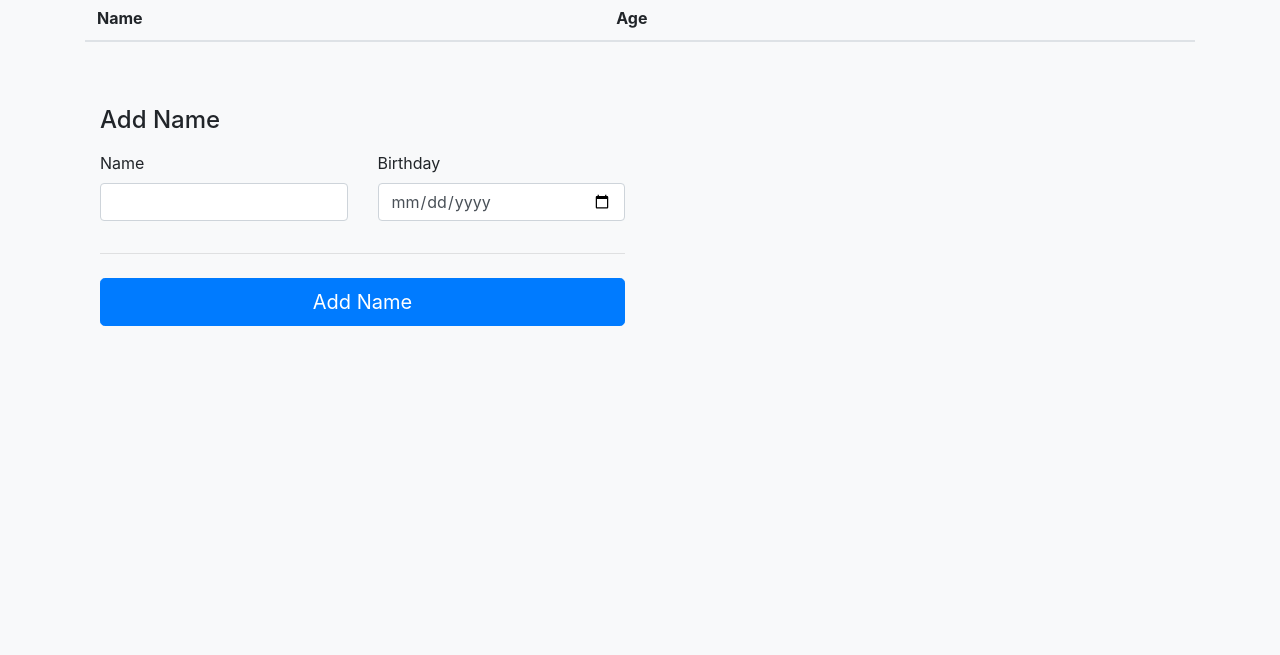
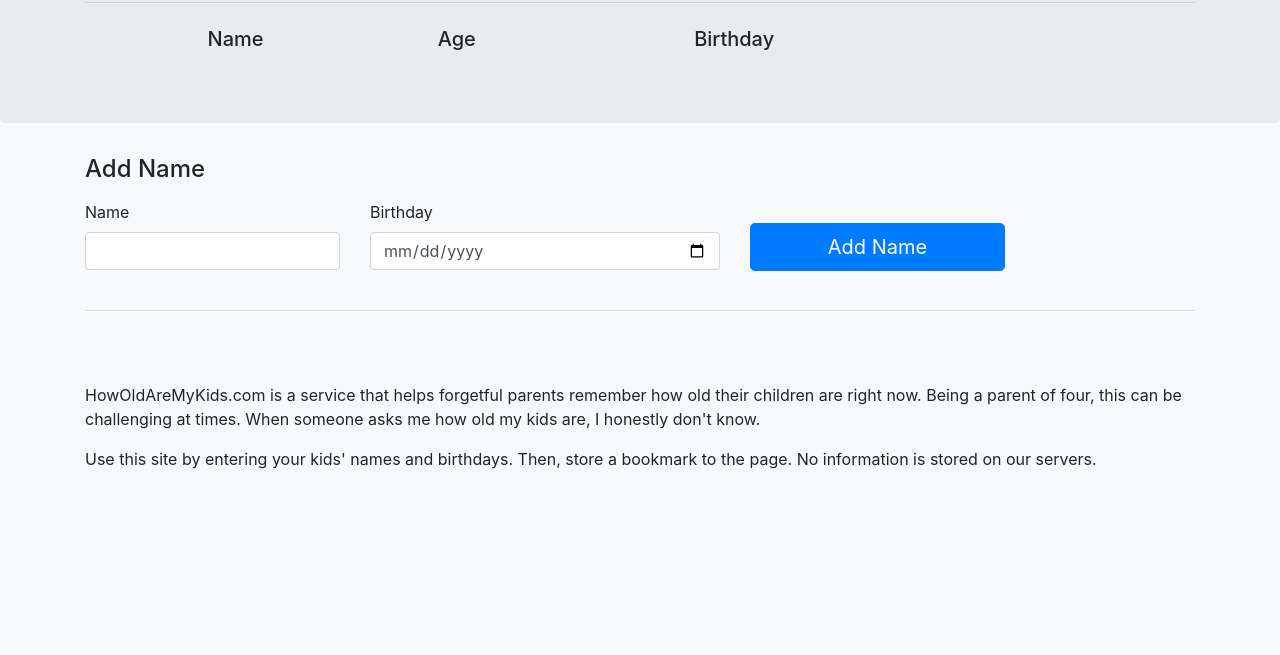
Before and after one commit to bthoman/how-old, a plain HTML site: page index.html in a window 1280 px wide. Shown: the part 145-800 px from the top of the page. Drawn offline with nearby package versions, Linux system fonts and the light colour scheme.

Commit message:
formatting and adding text for google.

```diff
--- a/index.html
+++ b/index.html
@@ -1,5 +1,7 @@
 <html>
+
 <head>
+
     <script async src="//pagead2.googlesyndication.com/pagead/js/adsbygoogle.js"></script>
     <script> (adsbygoogle = window.adsbygoogle || []).push({
             google_ad_client: "ca-pub-1110814073017760",
@@ -7,49 +9,66 @@
         });
     </script>
 
+    <script src="https://cdnjs.cloudflare.com/ajax/libs/moment.js/2.22.2/moment.js"></script>
+    <script src="https://cdnjs.cloudflare.com/ajax/libs/moment.js/2.22.2/locale/es-us.js"></script>
     <title>How Old</title>
-        <link rel="stylesheet" href="https://stackpath.bootstrapcdn.com/bootstrap/4.1.1/css/bootstrap.min.css" integrity="sha384-WskhaSGFgHYWDcbwN70/dfYBj47jz9qbsMId/iRN3ewGhXQFZCSftd1LZCfmhktB" crossorigin="anonymous">
+    <link rel="stylesheet" href="https://stackpath.bootstrapcdn.com/bootstrap/4.1.1/css/bootstrap.min.css" integrity="sha384-WskhaSGFgHYWDcbwN70/dfYBj47jz9qbsMId/iRN3ewGhXQFZCSftd1LZCfmhktB"
+        crossorigin="anonymous">
 
 
 </head>
 
 <body class="bg-light" onload="onLoad()">
+    <div class="jumbotron">
 
         <div class="container">
-              <div class="py-5 text-center">
-                <h2>HELP?!</h2>
-                <p class="lead">How old are my kids?</p>
-                <div class="table-responsive" id="existingNames"></div>
+            <h1 class="display-4 text-center">How old are my kids?!</h1>
+
+            <hr class="mb-4">
+            <div class="container col-10" id="existingNames"></div>
+
         </div>
+    </div>
+    <div class="container">
 
-                <div class="col-md-6 order-md-1">
         <h4 class="mb-3">Add Name</h4>
         <form id="addName" class="needs-validation" novalidate>
-                    <div class="row">
-                      <div class="col-md-6 mb-3">
+            <div class="row align-items-center">
+                <div class="col-3 mb-4">
                     <label for="firstName">Name</label>
                     <input type="text" class="form-control" id="name" placeholder="" value="" required>
                     <div class="invalid-feedback">
                         Valid name is required.
                     </div>
                 </div>
-                      <div class="col-md-6 mb-3">
+
+                <div class="col-4 mb-4">
                     <label for="birthday">Birthday</label>
-                        <input type="date" class="form-control" id="date" placeholder="" value="" required>
+                    <input type="date" class="form-control" id="birthday" placeholder="" value="" required>
                     <div class="invalid-feedback">
-                          Valid date is required.
+                        Valid birthday is required.
                     </div>
+                </div>
+                <div class="col-3">
+                    <button class="btn btn-primary btn-lg btn-block" onclick="return addName();">Add Name</button>
+
                 </div>
             </div>
 
             <hr class="mb-4">
-                    <button class="btn btn-primary btn-lg btn-block" onclick="return addName();">Add Name</button>
         </form>
-                </div>
-              </div>
 
     </div>
-
+    <br/>
+    <br/>
+    <div class="container">
+        <p>HowOldAreMyKids.com is a service that helps forgetful parents remember how old their children are right now. Being
+            a parent of four, this can be challenging at times. When someone asks me how old my kids are, I honestly don't
+            know.
+        </p>
+        <p>Use this site by entering your kids' names and birthdays. Then, store a bookmark to the page. No information is stored
+            on our servers.</p>
+    </div>
 
     <script>
         function calculateAge(birthday) { // birthday is a date
@@ -63,7 +82,7 @@
             var url_string = window.location.href;
             var url = new URL(url_string);
 
-                                var params=[];
+            var params = [];
             for (let p of url.searchParams) {
                 var values = [];
                 values.push(p[0]);
@@ -72,78 +91,102 @@
                 params.push(values)
             }
 
-                                params.sort(function(a,b) {return b[1] - a[1];});
+            params.sort(function (a, b) { return b[1] - a[1]; });
 
             return params
         }
 
-                            function createTable(rows)
-                            {
-                                var table = document.createElement('table');
-                                table.classList.add('table');
+        function createTable(rows) {
+            var table = document.createElement('div');
+            table.classList.add('container');
 
-                                var tableHeader = document.createElement('thead');
-                                var header = document.createElement('tr');
-                                var headerCell = document.createElement('th');
+            var tableHeader = document.createElement('div');
+            tableHeader.classList.add("row");
+            var headerCell = document.createElement('div');
+            headerCell.classList.add("col-3");
+            headerCell.classList.add("h5");
+            headerCell.classList.add("text-left");
             headerCell.appendChild(document.createTextNode("Name"));
-                                header.appendChild(headerCell);
+            tableHeader.appendChild(headerCell);
 
-                                headerCell = document.createElement('th');
+            var headerCell = document.createElement('div');
+            headerCell.classList.add("col-1");
+            headerCell.classList.add("h5");
+            headerCell.classList.add("text-right");
             headerCell.appendChild(document.createTextNode("Age"));
-                                header.appendChild(headerCell);
+            tableHeader.appendChild(headerCell);
 
+            var headerCell = document.createElement('div');
+            headerCell.classList.add("col");
+            headerCell.classList.add("h5");
+            headerCell.classList.add("text-right");
+            headerCell.appendChild(document.createTextNode("Birthday"));
+            tableHeader.appendChild(headerCell);
 
-                                headerCell = document.createElement('th');
+            var headerCell = document.createElement('div');
+            headerCell.classList.add("col");
+            headerCell.classList.add("h5");
             headerCell.appendChild(document.createTextNode(""));
-                                header.appendChild(headerCell);
-
-                                tableHeader.appendChild(header);
+            tableHeader.appendChild(headerCell);
 
             table.appendChild(tableHeader);
 
-                                var tableBody = document.createElement('tbody');
             var i = 0;
 
             for (let p of rows) {
                 console.log(p);
 
-                                    var row = document.createElement('tr');
+                var row = document.createElement('div');
+                row.classList.add("row");
+                row.classList.add("mb-3");
+                row.classList.add("align-items-center");
 
-                                    var cell = document.createElement('td');
+                var cell = document.createElement('div');
+                cell.classList.add("col-3");
+                cell.classList.add("text-left");
                 cell.appendChild(document.createTextNode(p[0]));
                 row.appendChild(cell);
 
-                                    var cell = document.createElement('td');
+                var cell = document.createElement('div');
+                cell.classList.add("col-1");
+                cell.classList.add("text-right");
                 cell.appendChild(document.createTextNode(p[1]));
                 row.appendChild(cell);
 
-                                    var cell = document.createElement("td");
+                var cell = document.createElement('div');
+                cell.classList.add("col");
+                cell.classList.add("text-right");
+                var d = moment(p[2], "YYYY-MM-DD");
+
+                cell.appendChild(document.createTextNode(d.format("l")));
+                row.appendChild(cell);
+
+                var cell = document.createElement('div');
+                cell.classList.add("col");
+                cell.classList.add("text-right");
                 var button = document.createElement("button");
                 button.appendChild(document.createTextNode("remove"));
-                                    button.onclick = function(){ remove(this); };
+                button.onclick = function () { remove(this); };
                 button.value = i;
                 cell.appendChild(button);
                 row.appendChild(cell);
 
-                                    tableBody.appendChild(row);
+                table.appendChild(row);
                 i++;
             }
 
-                                table.appendChild(tableBody);
             document.getElementById("existingNames").appendChild(table);
         }
 
-                            function onLoad()
-                            {
+        function onLoad() {
             var names = parseNames();
             createTable(names);
         }
 
-                            function addName()
-                            {
+        function addName() {
             console.log(document.getElementById("addName").classList);
             console.log(document.getElementById("name").value);
-                                console.log(document.getElementById("date").value);
+            console.log(document.getElementById("birthday").value);
 
             var form = document.getElementById("addName");
             var isValid = true;
@@ -156,8 +199,7 @@
 
             form.classList.add('was-validated');
 
-                                if (!isValid)
-                                {
+            if (!isValid) {
                 console.log("NOT VALID");
                 return false;
             }
@@ -167,7 +209,7 @@
             var newName = [];
             newName.push(document.getElementById("name").value);
             newName.push(0);
-                                newName.push(document.getElementById("date").value);
+            newName.push(document.getElementById("birthday").value);
 
             names.push(newName);
 
@@ -176,8 +218,7 @@
             return false;
         }
 
-                            function getCleanUri()
-                            {
+        function getCleanUri() {
             var uri = window.location.href;
 
             console.log(uri);
@@ -190,15 +231,12 @@
             return uri;
         }
 
-                            function generateUri(names)
-                            {
+        function generateUri(names) {
             var uri = getCleanUri();
 
             var qs = "";
-                                if (names.length > 0)
-                                {
-                                    for(let n of names)
-                                    {
+            if (names.length > 0) {
+                for (let n of names) {
                     if (qs !== "") qs += "&";
 
                     qs += n[0] + "=" + n[2];
@@ -210,8 +248,7 @@
             return uri;
         }
 
-                            function remove(i)
-                            {
+        function remove(i) {
             var names = parseNames();
 
             names.splice(i.value, 1);
@@ -222,4 +259,5 @@
     </script>
 
 </body>
+
 </html>
```
Lines whose indentation alone changed are shown as unchanged.
